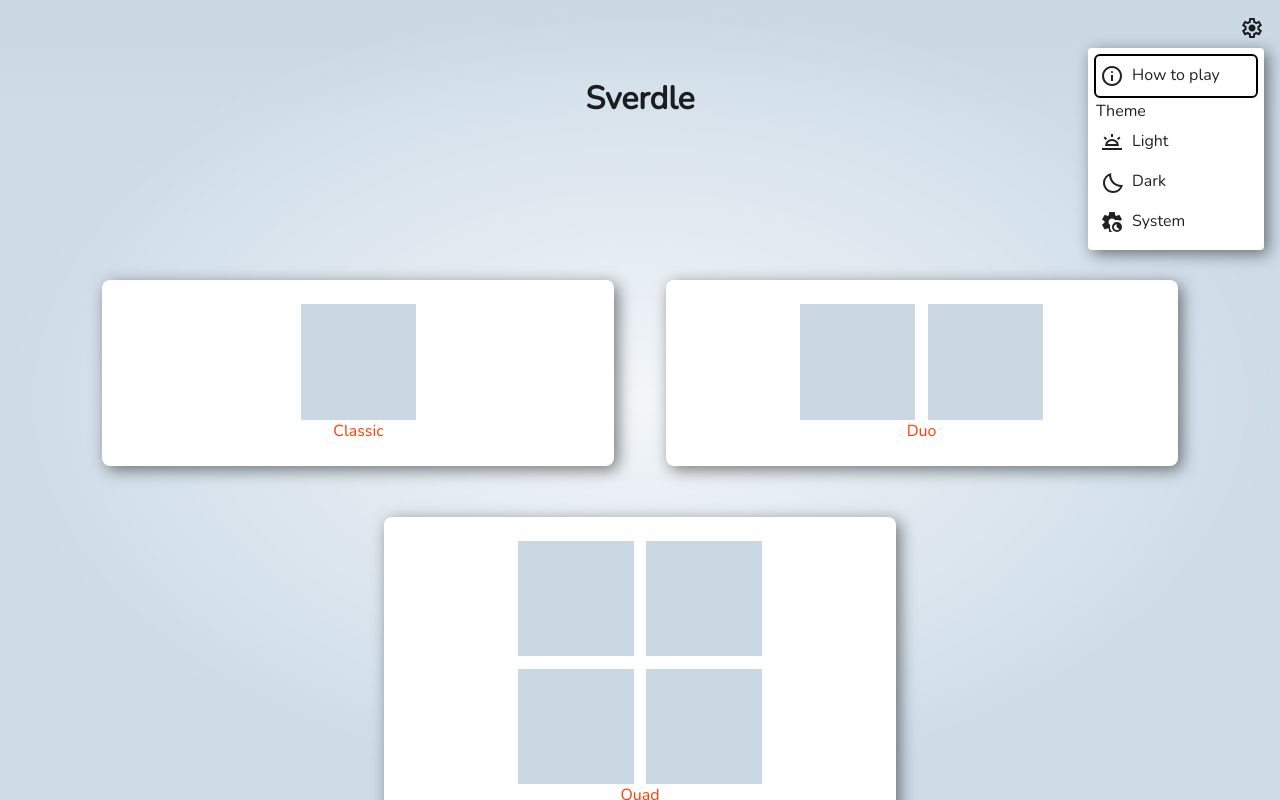
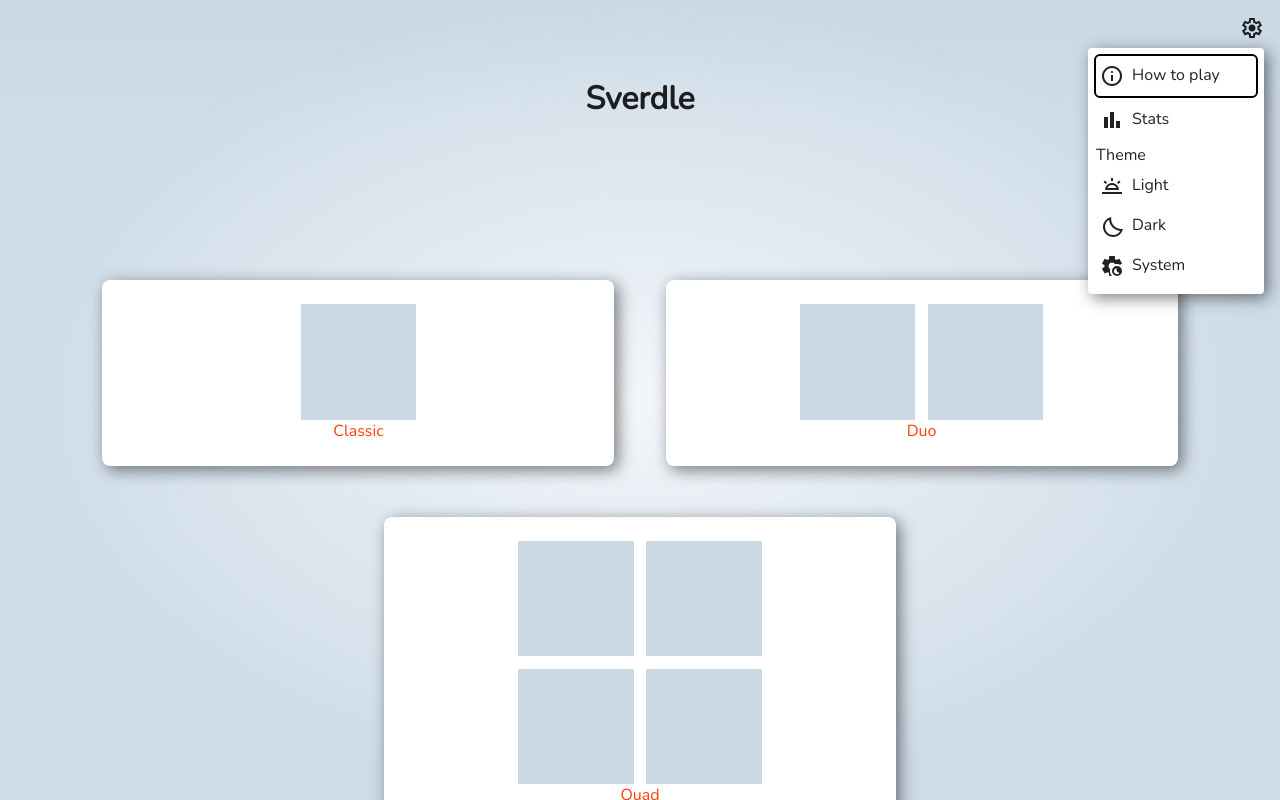
Before and after one commit to sstream17/word-game-2, a SvelteKit app in the folder game/: page / in a window 1280 px wide. Both pictures are taken after a click on the button "toggle menu". Shown: the top 800 px of the page. Built offline with nearby package versions, Linux system fonts and the light colour scheme.

Commit message:
Add stats link to the menu

```diff
--- a/game/src/routes/Menu.svelte
+++ b/game/src/routes/Menu.svelte
@@ -4,7 +4,7 @@
 	import MenuItem from './MenuItem.svelte';
 	import ThemeToggle from './ThemeToggle.svelte';
 
-	const listIds = ['how-to-play', 'light-theme', 'dark-theme', 'system-theme'];
+	const listIds = ['how-to-play', 'stats', 'light-theme', 'dark-theme', 'system-theme'];
 
 	let isOpen = $state(false);
 	let activeDescendant: string | undefined = $state(undefined);
@@ -139,9 +139,15 @@
 	>
 		{#if isOpen}
 			<MenuItem id="how-to-play" {activeDescendant}>
-				<a tabindex="-1" class="how-to-play" href={`${base}/how-to-play`}>
+				<a tabindex="-1" href={`${base}/how-to-play`}>
 					<Icon path="info_icon.svg#icon_path" />
 					How to play
+				</a>
+			</MenuItem>
+			<MenuItem id="stats" {activeDescendant}>
+				<a tabindex="-1" href={`${base}/stats`}>
+					<Icon path="chart_icon.svg#icon_path" />
+					Stats
 				</a>
 			</MenuItem>
 			<ThemeToggle {activeDescendant} />
@@ -193,7 +199,7 @@
 		z-index: 100;
 	}
 
-	.how-to-play {
+	a {
 		color: var(--color-text);
 	}
 </style>
```
Also changed, not shown: game/static/chart_icon.svg (added).
